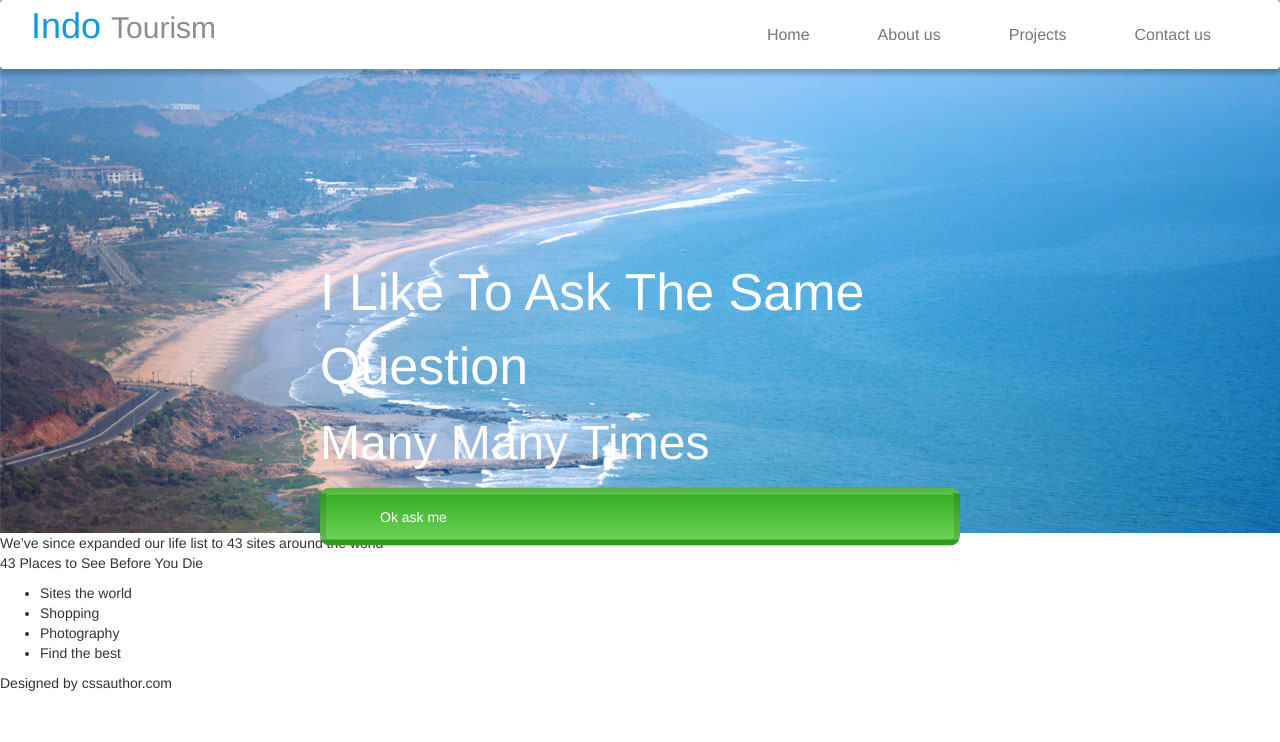
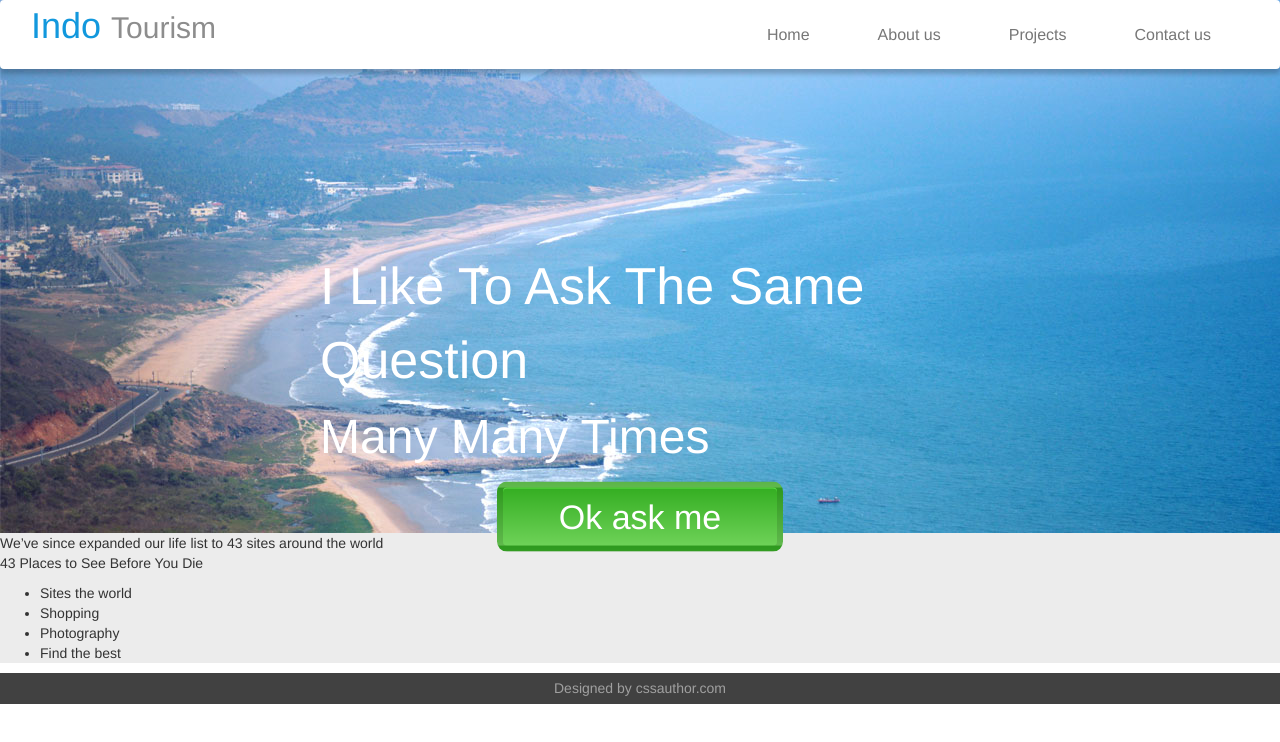
Before and after one commit to siberiashaman/Travel-html, a plain HTML site: page index.html in a window 1280 px wide. Drawn offline with nearby package versions, Linux system fonts and the light colour scheme.

Commit message:
work content

```diff
--- a/css/style.css
+++ b/css/style.css
@@ -82,11 +82,32 @@ body {
 }
 .landing-button{
   display: block;
-
+  width: 286px;
+  margin: 0 auto;
+  height: 70px;
+  text-align: center;
+  font-size: 34px;
+  line-height: 58px;
   color: #fff;
-  padding: 13px 54px;
+  padding: 0;
   background: linear-gradient(to bottom, #34ae22 0%,#6ed258 100%);
   box-shadow: inset 0px 1px 0px 0px rgba(112, 243, 84, 0.75);
   border: 6px solid rgba(0, 0, 0, 0.12);
   border-radius: 10px;
 }
+/*advantage*/
+.advantage{
+  background-color: #ececec;
+}
+/*footer*/
+footer{
+  background-color: #414141;
+}
+.copyright-text{
+  display: block;
+  margin: 0 auto;
+  text-align: center;
+  color: rgba(255, 255, 255, 0.5);;
+  font-size: 14px;
+  line-height: 31px;
+}
```
Also changed, not shown: css/style.min.css.
